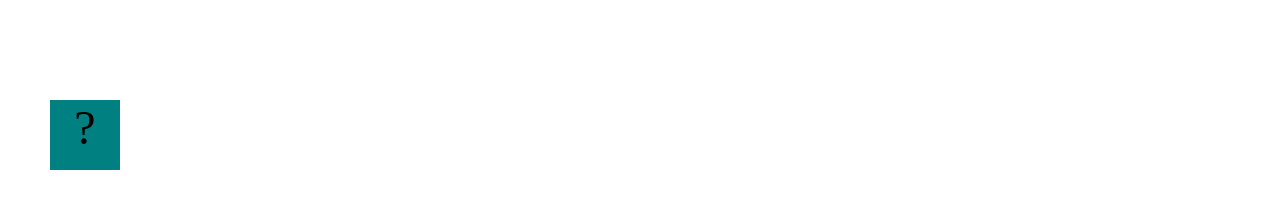
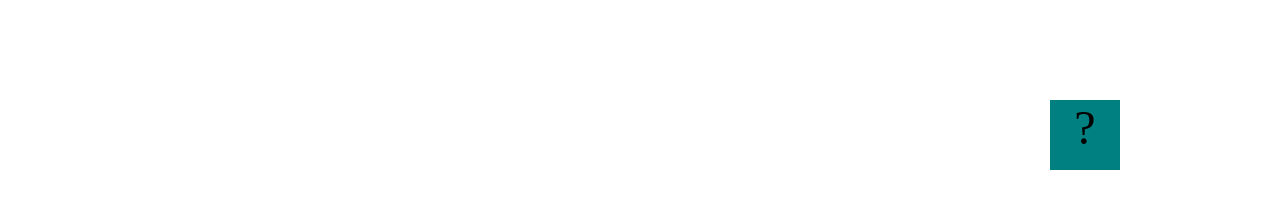
Before and after one commit to Hanin2739/hanin2739.github.io, a plain HTML site: page projects/bouncing-box/index.html in a window 1280 px wide. Drawn offline with Linux system fonts and the light colour scheme.

Commit message:
add bouncing box

```diff
--- a/projects/bouncing-box/index.html
+++ b/projects/bouncing-box/index.html
@@ -48,7 +48,9 @@
 			box.on('click', handleBoxClick);
 			function handleBoxClick() {
 				positionX = 0;
+				ChangeBoxText = (points);
 				changeBoxText(1);
+				speed += 3;
 			}
 
 			// moves the Box to a new position on the screen along the X-Axis
@@ -67,7 +69,8 @@
 
 			// TODO 2 - Variable declarations
 			var positionX = 0;
-
+			var points = 0;
+			var speed = 15;
 			/*
 			This Function will be called 20 times/second. Each time it is called,
 			it should move the Box to a new location. If the box drifts off the screen
@@ -75,21 +78,15 @@
 			*/
 			function update() {
 				/* Your Code to Increase positionX by 10 HERE */
-				positionX = 0 + 10;
+				positionX = positionX + speed;
 				moveBoxTo(positionX);
+				if (positionX > boardWidth) {
+					speed = -speed;
+				}
 
-				positionX = 10 + 20;
-				moveBoxTo(positionX);
-
-				positionX = 20 + 10;
-				moveBoxTo(positionX);
-
-				positionX = 30 + 10;
-				moveBoxTo(positionX);
-
-				positionX = 40 + 10;
-				moveBoxTo(positionX);
-
+				if (positionX < 0) {
+					speed = -speed;
+				}
 
 			};
 
```
